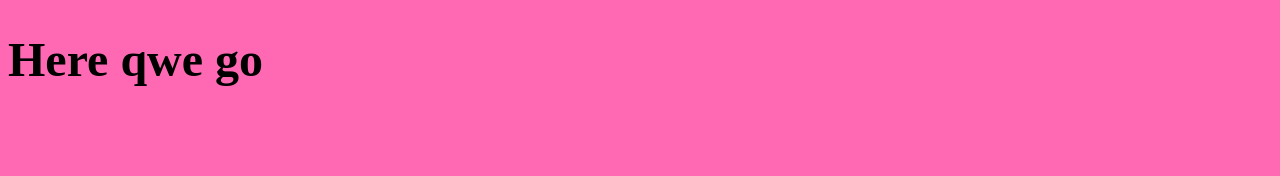
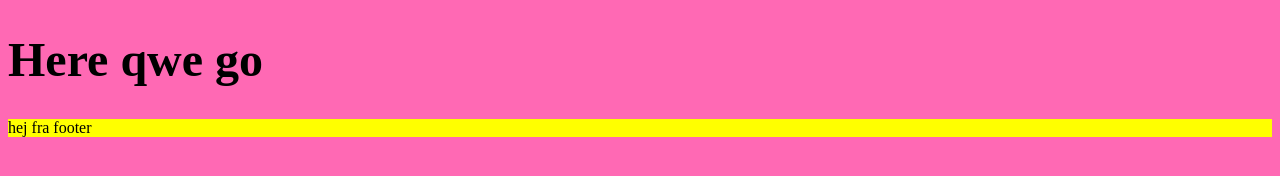
Before and after one commit to jonasholbech/git-test, a plain HTML site: page index.html in a window 1280 px wide. Drawn offline with Linux system fonts and the light colour scheme.

Commit message:
add footer

```diff
--- a/index.html
+++ b/index.html
@@ -9,6 +9,9 @@
   </head>
   <body>
     <h1>Here qwe go</h1>
+    <footer>
+      <p>hej fra footer</p>
+    </footer>
     <script src="main.js"></script>
   </body>
 </html>
--- a/style.css
+++ b/style.css
@@ -8,3 +8,6 @@ body {
 h1 {
   font-size: 3rem;
 }
+footer {
+  background: yellow;
+}
```
